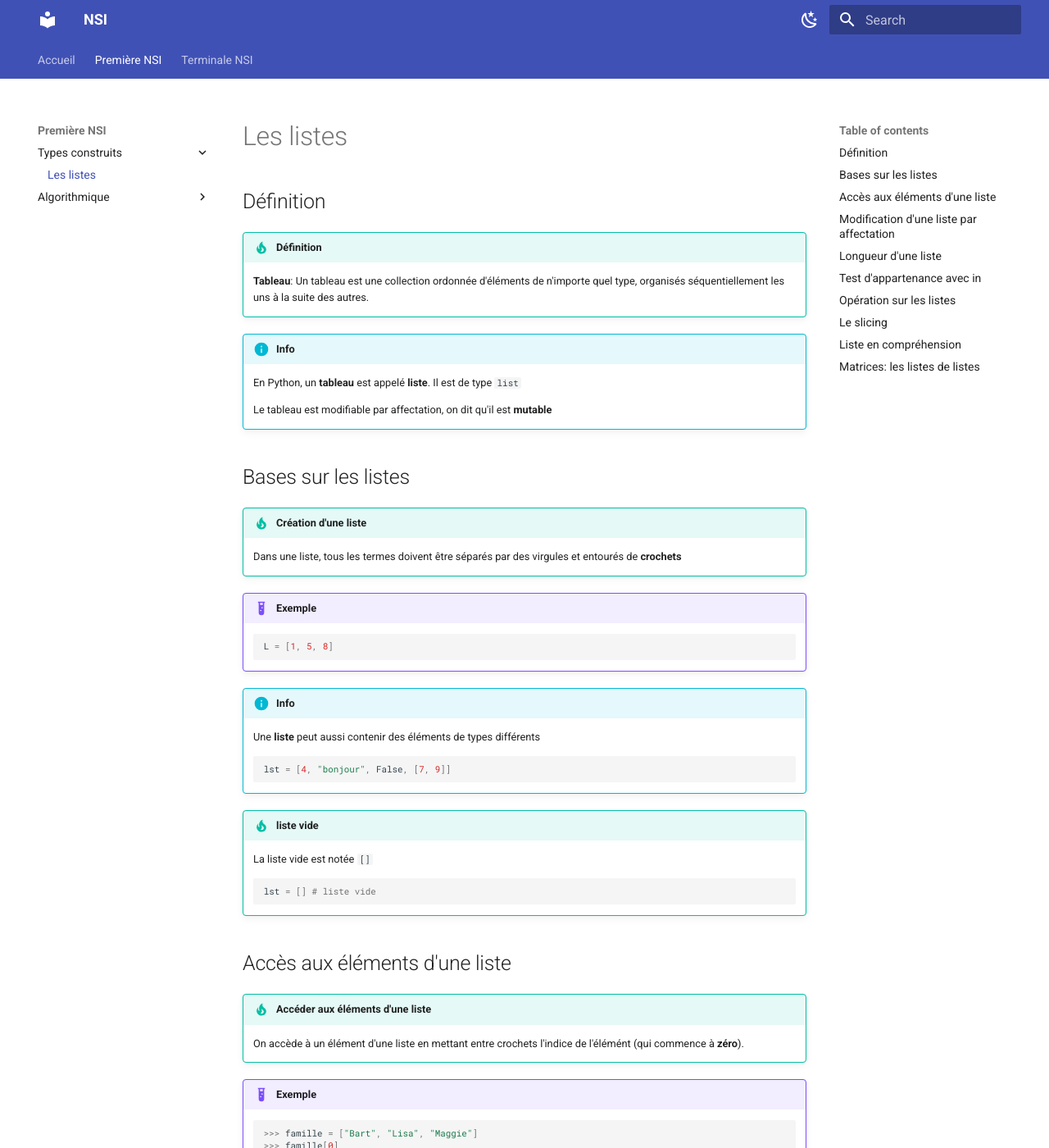
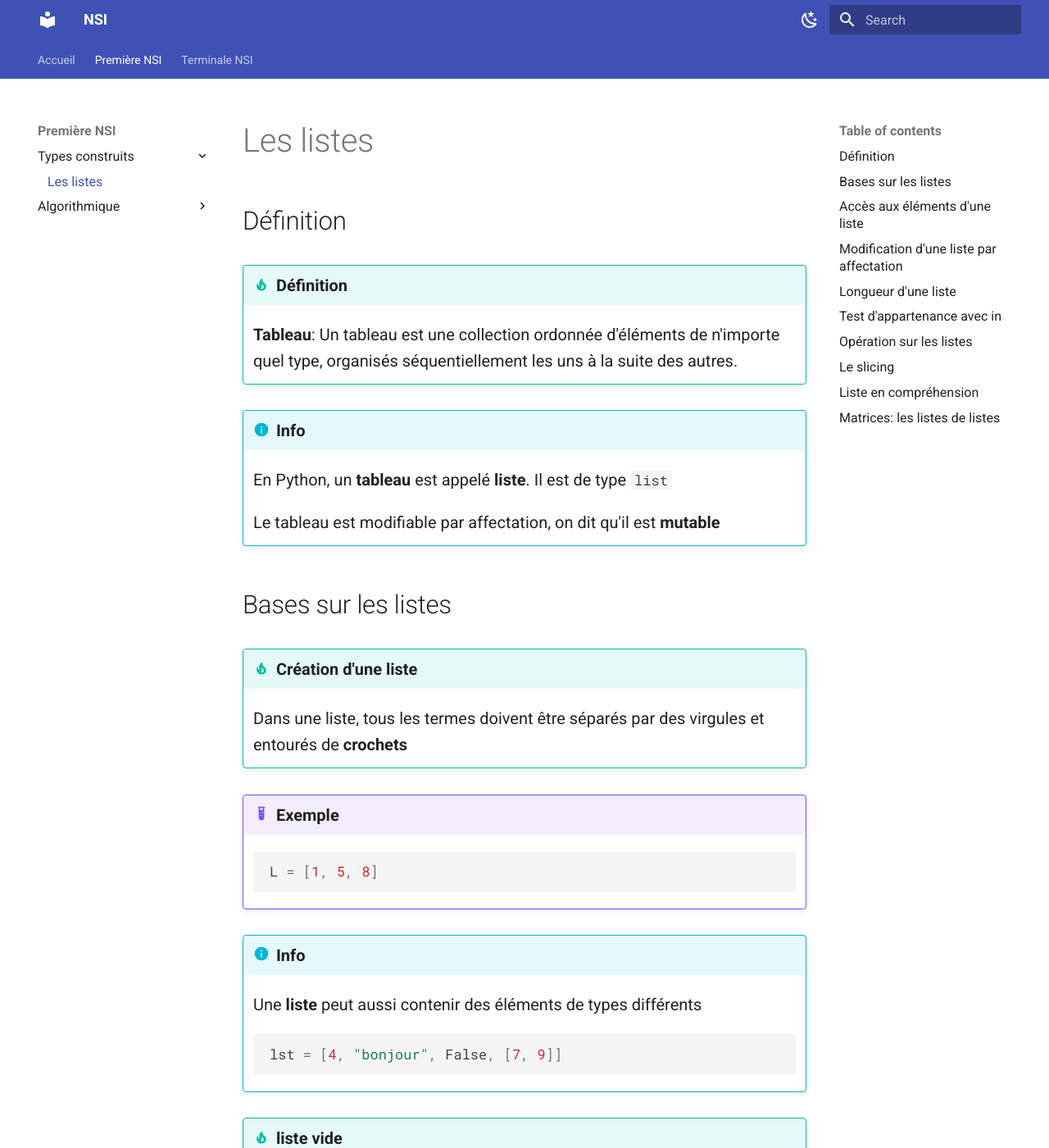
Before and after one commit to infocornouaille/nsi-cornouaille, an MkDocs documentation site: the page built from docs/premiere/types_construits/listes.md, in a window 1280 px wide and 1400 px high. Shown: the whole window at 82% size. Built offline with MkDocs 1.6.1 and Material for MkDocs 9.7.7, drawn with Linux system fonts in a browser that asks for light colours; some of the changed text lies outside the part shown.

Commit message:
Update Theme

````diff
--- a/docs/premiere/types_construits/listes.md
+++ b/docs/premiere/types_construits/listes.md
@@ -253,11 +253,31 @@
      Un tableau à double entrée, appelé **matrice**, peut être représenté par une liste de listes.
 
 
+
 !!! example "Exemples de matrices"
 
-     | 7   | 9   |
-     | --- | --- |
-     | 5   | 2   |
+     <style type="text/css">
+     .tg  {border-collapse:collapse;border-spacing:0;}
+     .tg td{border-color:black;border-style:solid;border-width:1px;font-family:Arial, sans-serif;
+     overflow:hidden;padding:10px 5px;word-break:normal;}
+     .tg th{border-color:black;border-style:solid;border-width:1px;font-family:Arial, sans-serif;
+     font-weight:normal;overflow:hidden;padding:10px 5px;word-break:normal;}
+     .tg .tg-0lax{text-align:left;vertical-align:top}
+     </style>
+     <table class="tg">
+     <thead>
+     <tr>
+     <th class="tg-0lax">7</th>
+     <th class="tg-0lax">9</th>
+     </tr>
+     </thead>
+     <tbody>
+     <tr>
+     <td class="tg-0lax">5</td>
+     <td class="tg-0lax">2</td>
+     </tr>
+     </tbody>
+     </table>
 
      ```python
      L = [[7, 9], [5, 2]]
--- /dev/null
+++ b/docs/stylesheets/extra.css
@@ -0,0 +1,18 @@
+
+
+.md-typeset {
+
+    font-size: 1rem;
+
+}
+
+.md-typeset :is(.admonition,details) {
+
+    font-size: 1rem;
+
+}
+
+.md-nav {
+    font-size: 0.8rem;
+
+}
--- a/mkdocs.yml
+++ b/mkdocs.yml
@@ -18,11 +18,14 @@
     - search.suggest
     # - toc.integrate
   palette:
-    - scheme: default
+
+    - media: "(prefers-color-scheme: light)"
+      scheme: default
       toggle:
         icon: material/weather-night
         name: Switch to dark mode
-    - scheme: slate
+    - media: "(prefers-color-scheme: dark)"
+      scheme: slate
       toggle:
         icon: material/weather-sunny
         name: Switch to light mode
@@ -40,6 +43,9 @@
   - https://polyfill.io/v3/polyfill.min.js?features=es6
   - https://cdn.jsdelivr.net/npm/mathjax@3/es5/tex-mml-chtml.js
 
+extra_css:
+  - stylesheets/extra.css
+
 # Page tree
 nav:
   - Accueil: index.md
````
Also changed, not shown: other parts of docs/premiere/types_construits/listes.md (+1 -1 lines).
